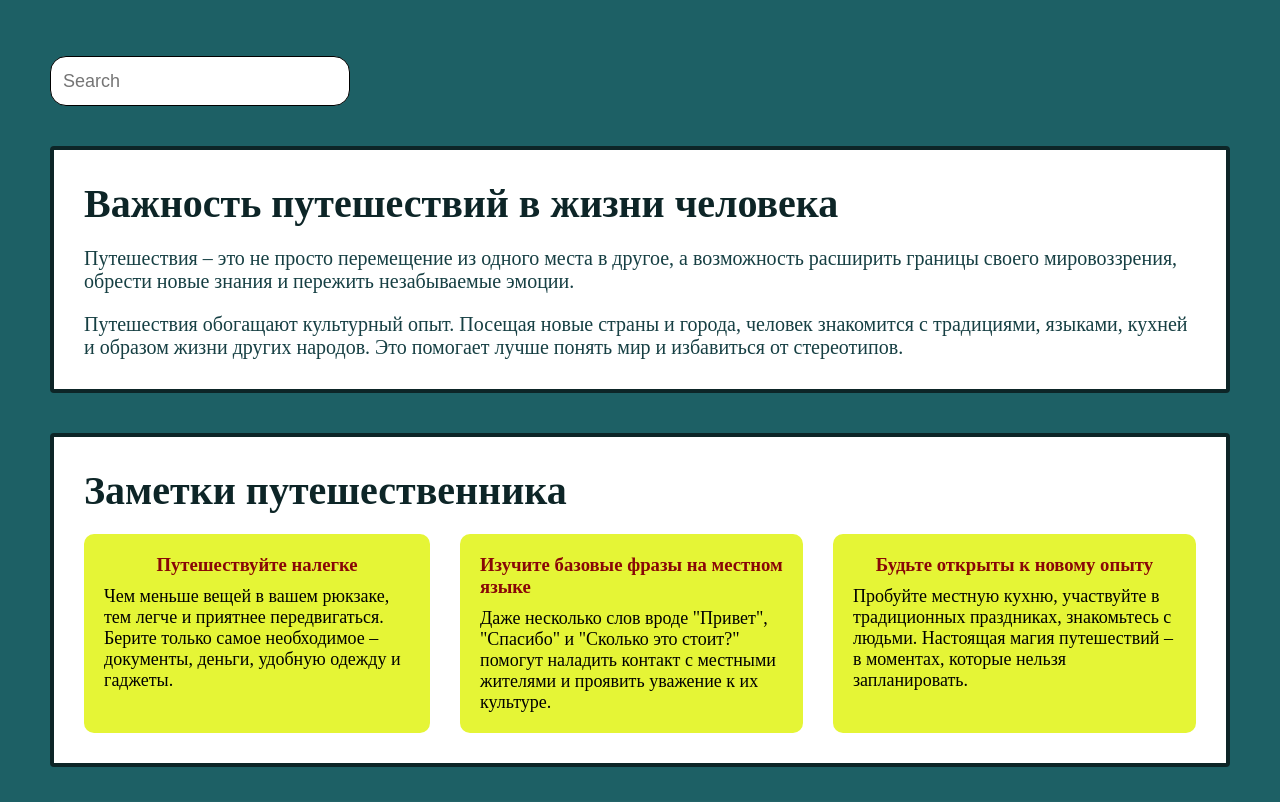
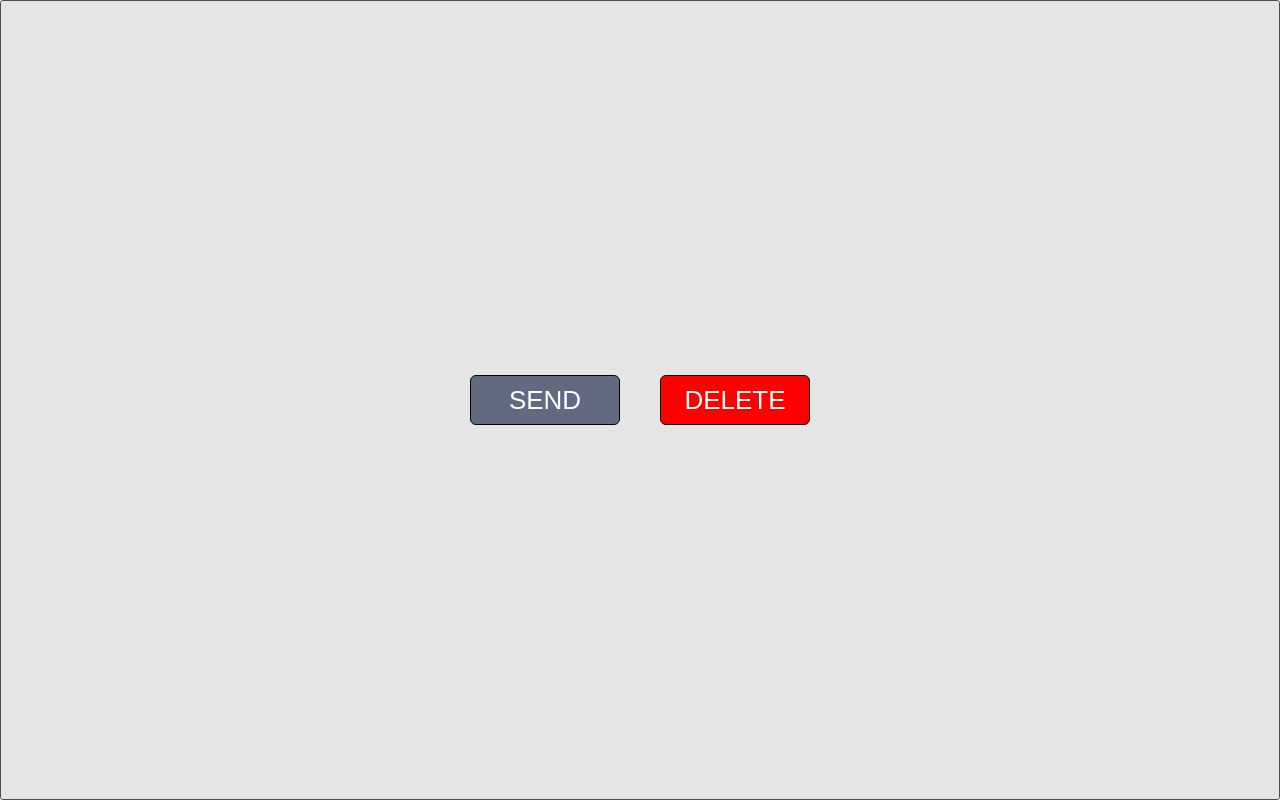
Before and after one commit to EvgeniiBuller/55-react_ts, a React (Vite) app: page / in a window 1280 px wide. Shown: the top 802 px of the page. Built offline with nearby package versions, Linux system fonts and the light colour scheme.

Commit message:
add Homework10

```diff
--- a/src/App.tsx
+++ b/src/App.tsx
@@ -8,14 +8,14 @@
 //import Lesson07 from './lessons/Lesson06/Lesson07/Lesson07'
 // import Lesson08 from "./lessons/Lesson08/Lesson08"
 //import Lesson09 from "./lessons/Lesson09/Lesson09"
-import Lesson10 from "./lessons/Lesson10/Lesson10"
+//import Lesson10 from "./lessons/Lesson10/Lesson10"
 
 ////Homeworks import
 //import Homework06 from './homeworks/Homework06/Homework06'
 // import Homework07 from "./homeworks/Homework07/Homework07"
 //import Homework08 from "./homeworks/Homework08/Homework08"
 // import Homework09 from "./homeworks/Homework09/homework09"
-
+import Homework10 from "./homeworks/Homework10/Homework10"
 
 //consultation import
 //import Consultation04 from "./consultations/Consultation04/Consultation04"
@@ -34,7 +34,8 @@
        {/* <Homework08/> */}
        {/* <Lesson09 /> */}
        {/* <Homework09 /> */}
-       <Lesson10 />
+       {/* <Lesson10 /> */}
+       <Homework10 />
     </>
   )
 }
--- a/src/components/Button/Button.tsx
+++ b/src/components/Button/Button.tsx
@@ -1,4 +1,4 @@
-import "./styles.css";
+import { MainButton } from "./styles";
 import { ButtonProps } from "./types";
 
 // interface ButtonProps {
@@ -14,16 +14,17 @@
   onClick,
   disablet = false,
   type = "submit",
+  danger
 }: ButtonProps) {
   return (
-    <button
-      className="main-button"
-      onClick={onClick}
-      disabled={disablet}
-      type={type}
+    <MainButton
+    onClick={onClick}
+    disabled={disablet}
+    type={type}
+    isButton = {danger}
     >
       {name}
-    </button>
+    </MainButton>
   );
 }
 
--- /dev/null
+++ b/src/components/Button/styles.ts
@@ -0,0 +1,19 @@
+import styled from "@emotion/styled";
+
+interface ButtonComponentStyleProps {
+  isButton?: boolean
+}
+
+export const MainButton = styled.button<ButtonComponentStyleProps>`
+
+ width: 150px;
+  height: 50px;
+    background: rgb(17, 48, 127);
+    border: 1px solid black;
+    border-radius: 6px;
+    font-size: 26px;
+    color: white;
+    cursor: pointer;
+    gap: 26px;
+    background-color: ${({isButton}) => isButton ? 'red' : 'rgb(98, 106, 129)'};
+`;
--- a/src/components/Button/types.ts
+++ b/src/components/Button/types.ts
@@ -3,5 +3,6 @@
     // void - если функция ничего не возвращает
     onClick?: () => void,
     disablet?: boolean,
-    type?: 'submit' | 'button' | 'reset'
+    type?: 'submit' | 'button' | 'reset',
+    danger?: boolean
 }
--- a/src/homeworks/Homework09/styles.ts
+++ b/src/homeworks/Homework09/styles.ts
@@ -10,6 +10,7 @@
   gap: 40px;
   flex: 1;
   padding: 60px;
+
   background-color: rgb(188, 219, 219);
 `;
 export const ProfileCard = styled.div<ProfileCardStyledProps>`
--- /dev/null
+++ b/src/homeworks/Homework10/Homework10.tsx
@@ -0,0 +1,26 @@
+import Button from "../../components/Button/Button";
+import { StyledButton } from "./styles";
+
+
+function Homework10  ()  {
+
+    function handleSendClick(): void {
+        throw new Error("Function not implemented.");
+    }
+
+    function handleDeleteClick(): void {
+        throw new Error("Function not implemented.");
+    }
+
+  return(
+    <StyledButton>
+<>
+<Button name="SEND" onClick={handleSendClick} />
+<Button name="DELETE" danger={true} onClick={handleDeleteClick} />
+</></StyledButton>
+  )
+
+};
+
+
+export default Homework10;
--- /dev/null
+++ b/src/homeworks/Homework10/styles.ts
@@ -0,0 +1,10 @@
+import styled from "@emotion/styled";
+
+export const StyledButton = styled.button`
+ display: flex;
+  justify-content: center;
+  align-items: center;
+  gap: 40px;
+  flex: 1;
+  padding: 60px;
+`;
```
Also changed, not shown: src/components/Button/styles.css (deleted, +0 -9 lines).
